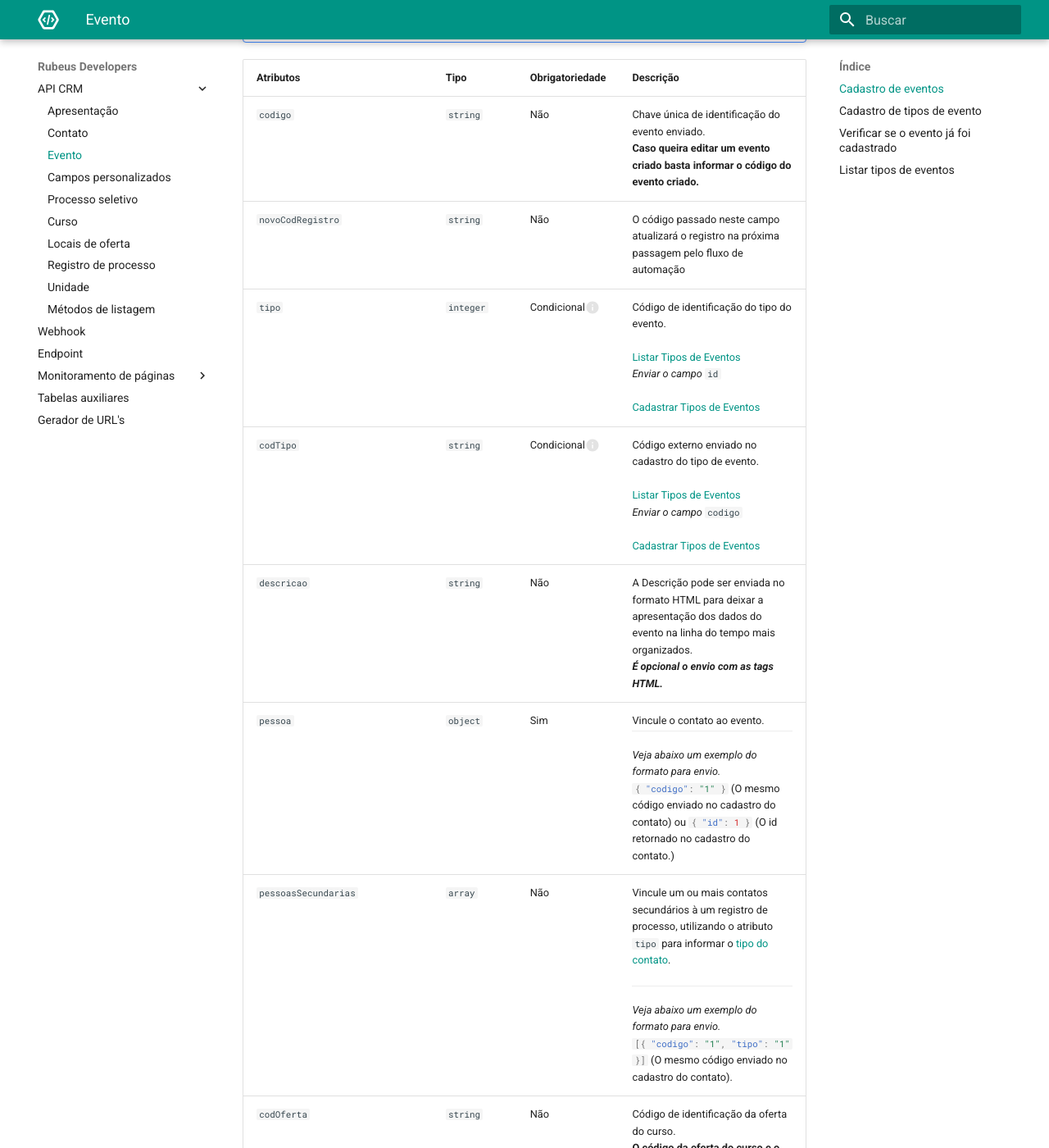
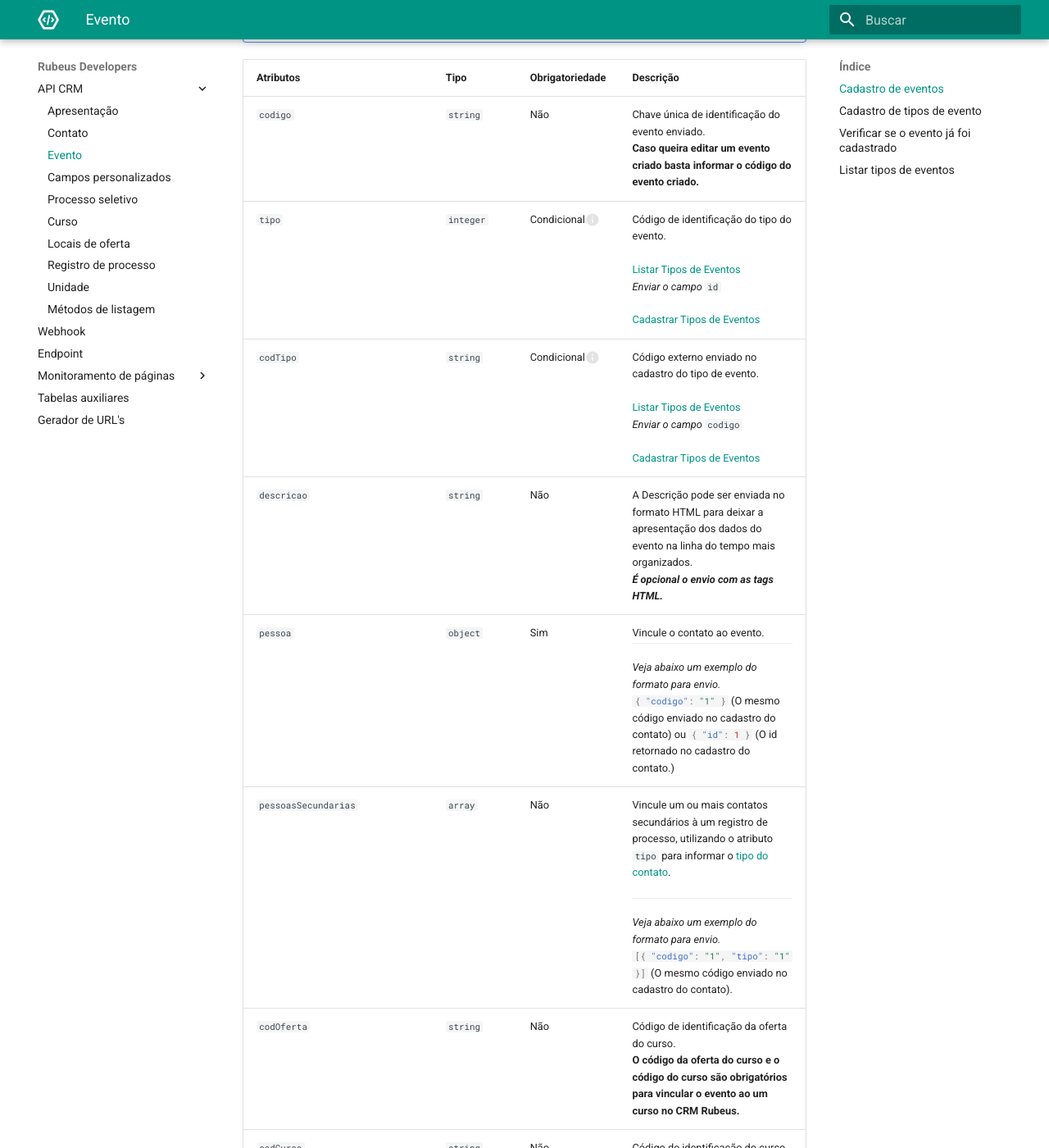
Before and after one commit to rubeus-tecnologia-e-inovacao/docs, an MkDocs documentation site: the page built from docs/api_crm/evento.md, in a window 1280 px wide and 1400 px high, scrolled down 823 px. Shown: the whole window at 82% size. Built offline with MkDocs 1.6.1 and Material for MkDocs 9.7.7, drawn with Linux system fonts in a browser that asks for light colours; some of the changed text lies outside the part shown.

Commit message:
fix: corrige posição novo campo

```diff
--- a/docs/api_crm/evento.md
+++ b/docs/api_crm/evento.md
@@ -29,7 +29,6 @@ Método para cadastro de eventos no CRM Rubeus.
 | Atributos | Tipo | Obrigatoriedade | Descrição |
 | --- | --- | --- | --- |
 | `codigo` | `string` | Não | Chave única de identificação do evento enviado. <br>**Caso queira editar um evento criado basta informar o código do evento criado.** |
-| `novoCodRegistro` | `string` | Não | O código passado neste campo atualizará o registro na próxima passagem pelo fluxo de automação |
 | `tipo` | `integer` | <rb-tooltip text="Torna-se obrigatório caso não seja informado um `codTipo`">Condicional </rb-tooltip> | Código de identificação do tipo do evento. <br><br>[Listar Tipos de Eventos](#listar-tipos-de-eventos)<br>*Enviar o campo* `id`<br><br>[Cadastrar Tipos de Eventos](#cadastro-de-tipos-de-evento) |
 | `codTipo` | `string` | <rb-tooltip text="Torna-se obrigatório caso não seja informado um `tipo`">Condicional </rb-tooltip> | Código externo enviado no cadastro do tipo de evento.<br><br>[Listar Tipos de Eventos](#listar-tipos-de-eventos)<br>*Enviar o campo* `codigo`<br><br>[Cadastrar Tipos de Eventos](#cadastro-de-tipos-de-evento) |
 | `descricao` | `string` | Não | A Descrição pode ser enviada no formato HTML para deixar a apresentação dos dados do evento na linha do tempo mais organizados.<br><i>**É opcional o envio com as tags HTML.**</i> |
```
Also changed, not shown: other parts of docs/api_crm/evento.md (+1 -0 lines).
